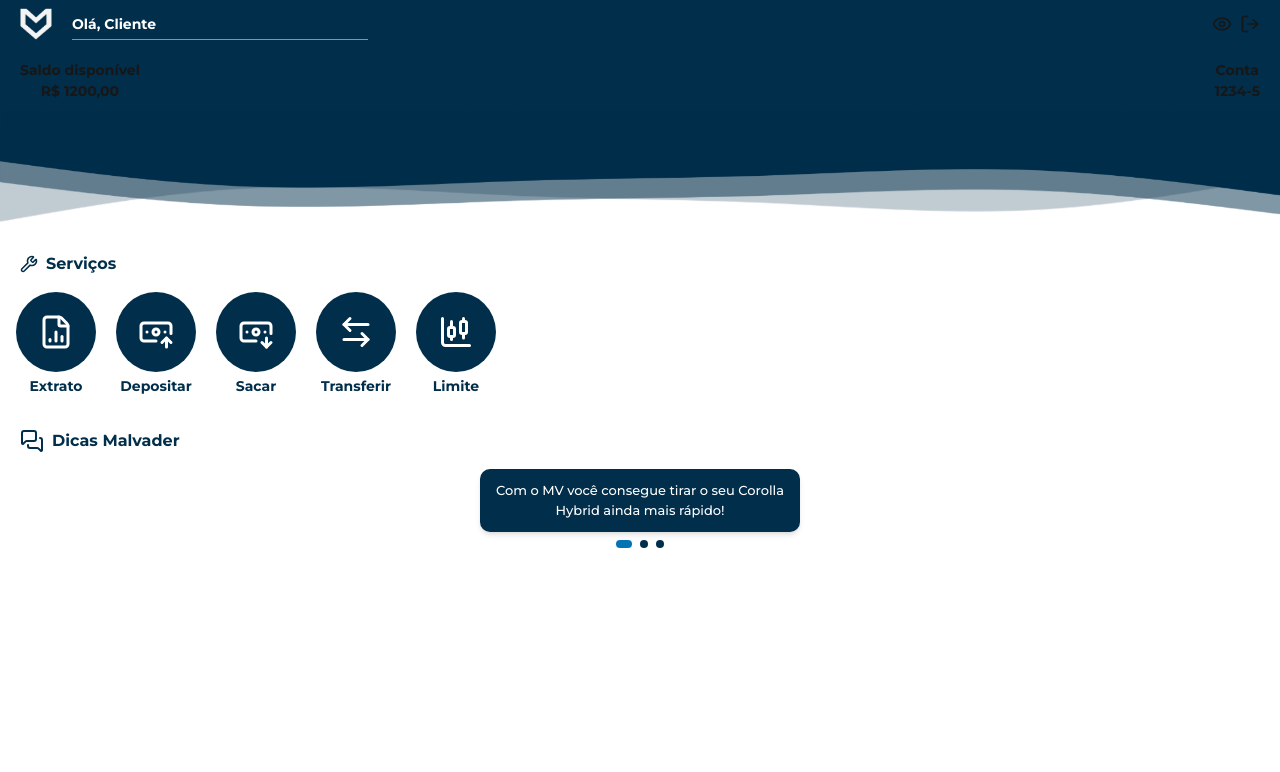
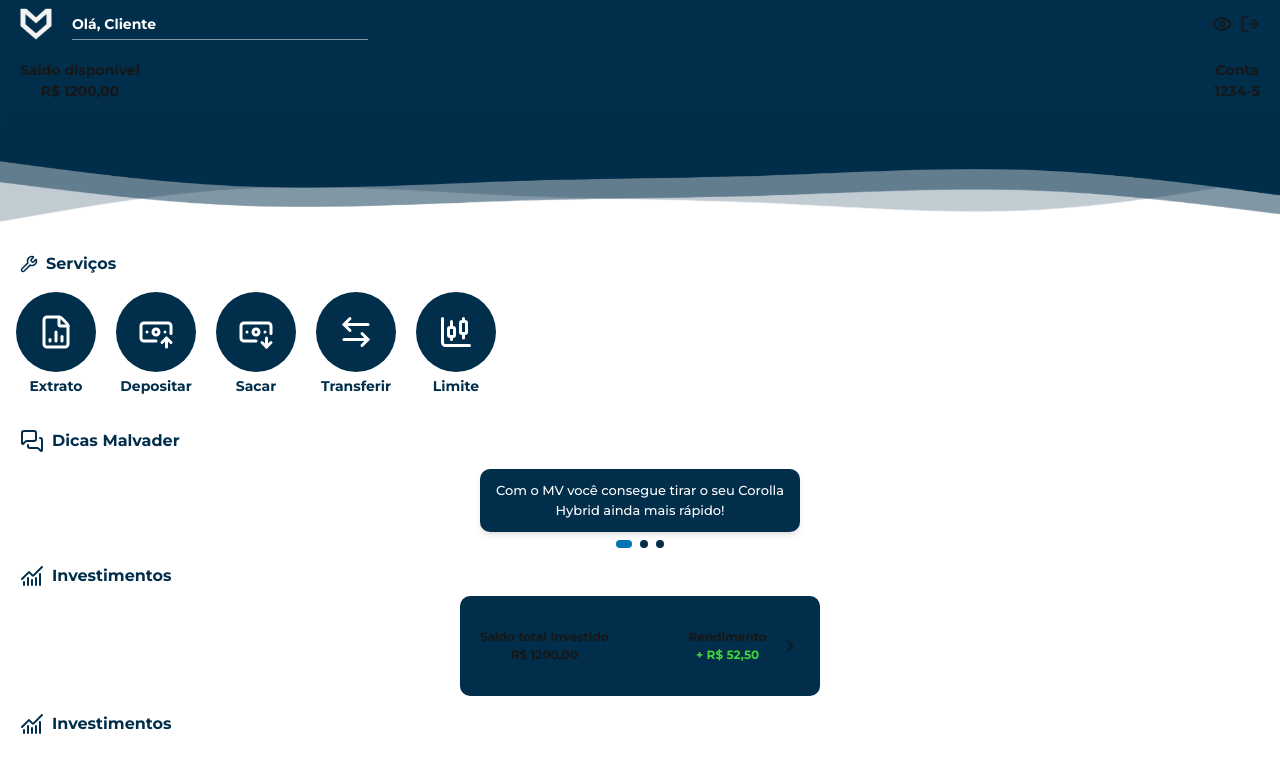
Before and after one commit to LeonardoAtaides/Banco-Malvader, a Next.js app in the folder frontend/: page /Cliente in a window 1280 px wide. Shown: the top 772 px of the page. Built offline with nearby package versions, Linux system fonts and the light colour scheme.

Commit message:
add Investimentos

```diff
--- a/frontend/src/app/Cliente/page.tsx
+++ b/frontend/src/app/Cliente/page.tsx
@@ -1,7 +1,7 @@
 "use client";
 
 import React from "react";
-import { Eye, LogOut, FileChartColumn, BanknoteArrowUp, BanknoteArrowDown, ArrowLeftRight, ChartCandlestick } from "lucide-react";
+import { Eye, LogOut, FileChartColumn, BanknoteArrowUp, BanknoteArrowDown, ArrowLeftRight, ChartCandlestick, ChevronRight} from "lucide-react";
 import { useRouter } from "next/navigation";
 import Titulo from "@/components/titles";
 import { useEffect, useState } from "react";
@@ -143,6 +143,29 @@ export default function Cliente() {
       </div>
     </div>
 
+    <Titulo tipo={3} />
+
+    <div className="flex justify-center text-[12px]">
+        <button className=" flex justify-between items-center w-90 text-center mt-2 bg-[#012E4B] py-8 px-5 rounded-[10px]">
+            <div className="flex justify-center gap-20">
+                <div className="flex-col text-center">
+                    <h2>Saldo total Investido</h2>
+                    <p>R$ 1200,00</p>
+                </div>
+
+                <div className="flex-col text-center">
+                    <h2>Rendimento</h2>
+                    <p className="text-[#42D23A]">+ R$ 52,50</p>
+                </div>
+            </div>
+
+        <ChevronRight  className="w-5 h-5"/>
+        </button>
+    </div>
+
+    <Titulo tipo={3} />
+
+
     </main>
   );
 }
```
